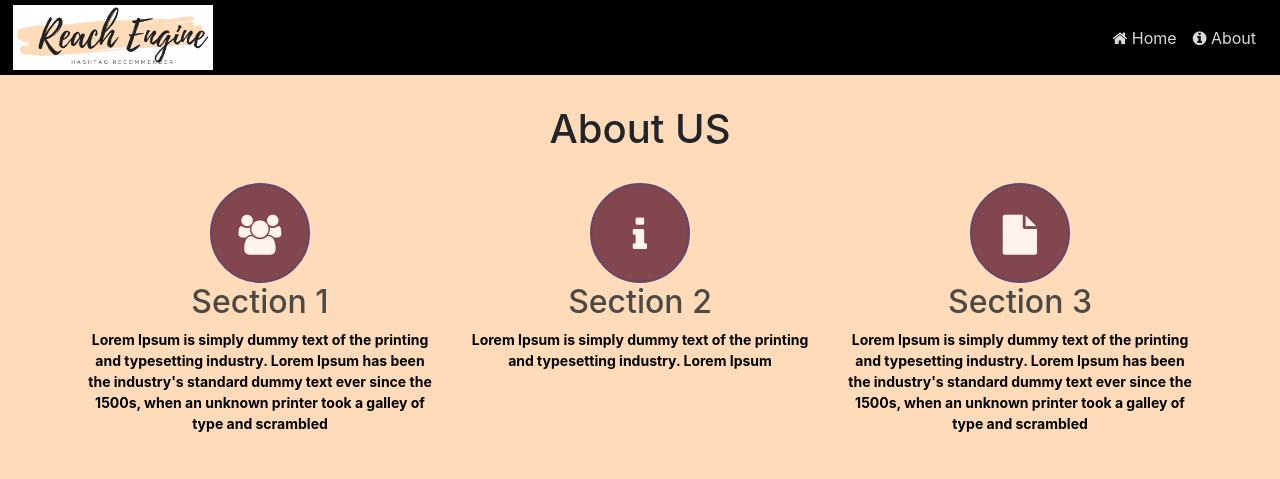
After one commit to nanditanagappa/Reach-Engine, a Django app: template reachengine/templates/about.html in a window 1280 px wide. The commit adds this page. Shown: the top 479 px of the page. Run offline with Django 3.2, Linux system fonts and the light colour scheme; the template is opened without the code that fills it, so the values that code supplies are empty; some libraries are stand-ins or nearby versions.

Commit message:
front end changes

```diff
--- /dev/null
+++ b/reachengine/templates/about.html
@@ -0,0 +1,154 @@
+<!DOCTYPE html>
+<html lang="en" dir="ltr">
+
+<head>
+    <meta charset="utf-8">
+    <title>About Us</title>
+
+    <!-- Bootstrap CSS -->
+    <link rel="stylesheet" href="https://maxcdn.bootstrapcdn.com/bootstrap/4.5.2/css/bootstrap.min.css">
+    <link rel="stylesheet" href="https://maxcdn.bootstrapcdn.com/font-awesome/4.4.0/css/font-awesome.min.css">
+    <script src="https://ajax.googleapis.com/ajax/libs/jquery/3.5.1/jquery.min.js"></script>
+    <script src="https://cdnjs.cloudflare.com/ajax/libs/popper.js/1.16.0/umd/popper.min.js"></script>
+    <script src="https://maxcdn.bootstrapcdn.com/bootstrap/4.5.2/js/bootstrap.min.js"></script>
+
+    <style>
+        .bg-dark {
+            background-color: black!important;
+        }
+
+        .navbar-dark .navbar-nav .nav-link {
+            color: rgb(255 255 255 / 85%);
+        }
+
+        .navbar {
+            padding-left: 1%;
+            padding-top: 0;
+            padding-bottom: 0;
+        }
+
+        .jumbotron {
+            padding: 0rem 0rem;
+        }
+
+        body {
+            background-color: #ffdbb9;
+        }
+
+        .about {
+            cursor: pointer;
+            padding-top: 20px;
+            padding-bottom: 30px;
+        }
+
+        .about h1 {
+            padding: 10px 0;
+            margin-bottom: 20px;
+        }
+
+        .about h2 {
+            opacity: .8;
+        }
+
+        .about span {
+            display: block;
+            width: 100px;
+            height: 100px;
+            line-height: 100px;
+            margin: auto;
+            border-radius: 50%;
+            font-size: 40px;
+            color: #FFFFFF;
+            opacity: 0.7;
+            background-color: #4C0822;
+            border: 2px solid #25084c;
+            webkit-transition: all .5s ease;
+            moz-transition: all .5s ease;
+            os-transition: all .5s ease;
+            transition: all .5s ease;
+        }
+
+        .about-item:hover span {
+            opacity: 1;
+            border: 2px solid #CC0039;
+            font-size: 42px;
+            -webkit-transform: scale(1.1, 1.1) rotate(360deg);
+            -moz-transform: scale(1.1, 1.1) rotate(360deg);
+            -o-transform: scale(1.1, 1.1) rotate(360deg);
+            transform: scale(1.1, 1.1) rotate(360deg);
+        }
+
+        .about-item:hover h2 {
+            opacity: 1;
+            -webkit-transform: scale(1.1, 1.1);
+            -moz-transform: scale(1.1, 1.1);
+            -o-transform: scale(1.1, 1.1);
+            transform: scale(1.1, 1.1);
+        }
+
+        .about .lead {
+            color: #000000;
+            font-size: 14px;
+            font-weight: bold;
+        }
+    </style>
+
+</head>
+
+<body>
+
+    <nav class="navbar navbar-icon-top navbar-expand-lg navbar-dark bg-dark">
+        <a class="navbar-brand" href="index.html">
+            <img src="0002.png" alt="logo" style="width:200px;">
+        </a>
+        <button class="navbar-toggler" type="button" data-toggle="collapse" data-target="#navbarSupportedContent" aria-controls="navbarSupportedContent" aria-expanded="false" aria-label="Toggle navigation">
+		  <span class="navbar-toggler-icon"></span>
+		</button>
+
+        <div class="collapse navbar-collapse" id="navbarSupportedContent">
+            <ul class="navbar-nav mr-auto">
+
+            </ul>
+            <ul class="navbar-nav ">
+                <li class="nav-item">
+                    <a class="nav-link" href="index.html">
+                        <i class="fa fa-home"></i> Home
+                        <span class="sr-only">(current)</span>
+                    </a>
+                </li>
+                <li class="nav-item">
+                    <a class="nav-link" href="about.html">
+                        <i class="fa fa-info-circle"></i> About
+                        <span class="sr-only">(current)</span>
+                    </a>
+            </ul>
+        </div>
+    </nav>
+
+    <section class="text-center about">
+        <h1>About US</h1>
+        <div class="container">
+            <div class="row">
+                <div class="col-lg-4 col-sm-6 col-ex-12 about-item wow lightSpeedIn" data-wow-offset="200">
+                    <span class="fa fa-group"></span>
+                    <h2>Section 1</h2>
+                    <p class="lead">Lorem Ipsum is simply dummy text of the printing and typesetting industry. Lorem Ipsum has been the industry's standard dummy text ever since the 1500s, when an unknown printer took a galley of type and scrambled</p>
+                </div>
+                <div class="col-lg-4 col-sm-6 col-ex-12 about-item wow lightSpeedIn" data-wow-offset="200">
+                    <span class="fa fa-info"></span>
+                    <h2>Section 2 </h2>
+                    <p class="lead">Lorem Ipsum is simply dummy text of the printing and typesetting industry. Lorem Ipsum </p>
+                </div>
+                <div class="clearfix visible-md-block visible-sm-block"></div>
+                <div class="col-lg-4 col-sm-6 col-ex-12 about-item wow lightSpeedIn" data-wow-offset="200">
+                    <span class="fa fa-file"></span>
+                    <h2>Section 3</h2>
+                    <p class="lead">Lorem Ipsum is simply dummy text of the printing and typesetting industry. Lorem Ipsum has been the industry's standard dummy text ever since the 1500s, when an unknown printer took a galley of type and scrambled</p>
+                </div>
+            </div>
+        </div>
+    </section>
+
+</body>
+
+</html>
```
Also changed, not shown: reachengine/templates/base.html (deleted, +0 -26 lines), reachengine/templates/index.html (+212 -53 lines), reachengine/templates/0001.png (added), reachengine/templates/0002.png (added).
